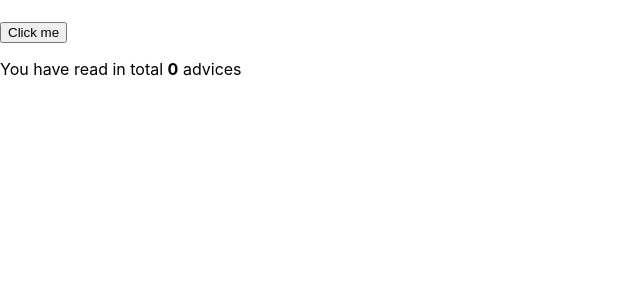
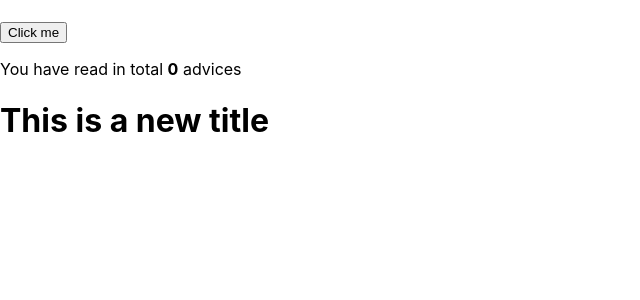
Before and after one commit to Ibrakaaaa/github-vjezba, a React (Create React App) app: page / in a window 1280 px wide. Shown: the top 300 px of the page, without its empty margins (0-640 px from the left). Built offline with nearby package versions, Linux system fonts and the light colour scheme; no server answers.

Commit message:
Deleting files i dont need

```diff
--- a/src/App.js
+++ b/src/App.js
@@ -28,7 +28,7 @@ function App() {
       <h1>{advice}</h1>
       <button onClick={fetchAdvice}>Click me</button>
       <Message count={count} />
-      <newTitle />
+      <NewTitle />
     </div>
   );
 }
@@ -39,9 +39,7 @@ function Message({count}) {
 
 }
 
-
-
-function newTitle() {
+function NewTitle() {
   return <h1>This is a new title</h1>
 }
 
```
